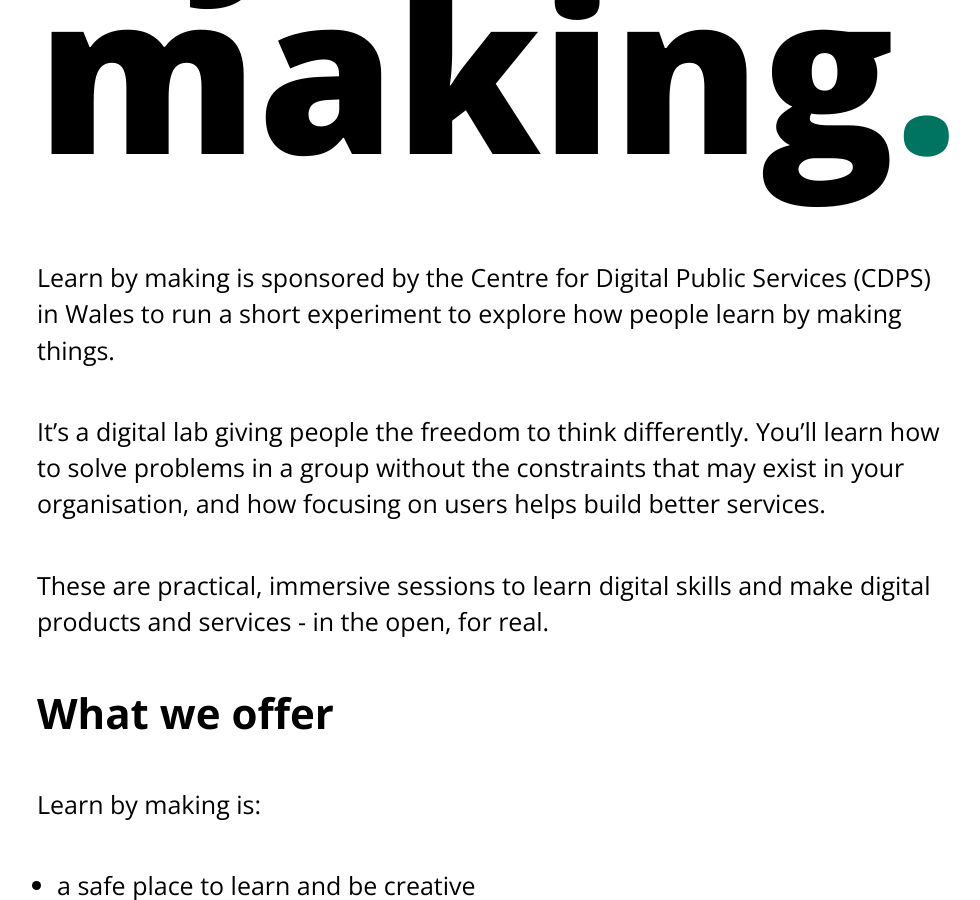
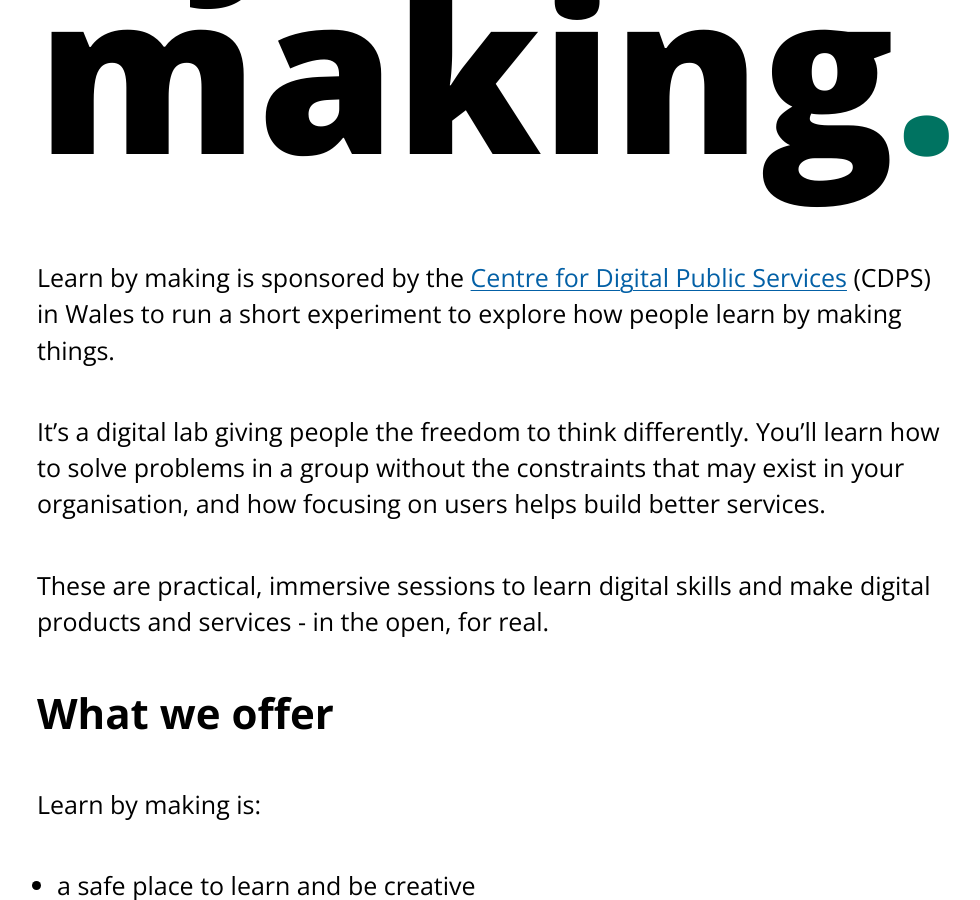
Before and after one commit to learnbymakingwales/learnbymakingwales.github.io, a Jekyll site: the page built from en/index.md, in a window 1280 px wide and 900 px high, scrolled down 528 px. Shown: the whole window, without its empty margins (8-988 px from the left). Built offline with Jekyll 4.4.1, drawn with Linux system fonts in a browser that asks for light colours; part of the change alters nothing that is shown.

```diff
--- a/en/index.md
+++ b/en/index.md
@@ -5,7 +5,7 @@ ref: index
 hidetitle: True
 ---
 
-Learn by making is sponsored by the Centre for Digital Public Services (CDPS) in Wales to run a short experiment to explore how people learn by making things.
+Learn by making is sponsored by the [Centre for Digital Public Services](https://digitalpublicservices.gov.wales) (CDPS) in Wales to run a short experiment to explore how people learn by making things.
 
 It’s a digital lab giving people the freedom to think differently. You’ll learn how to solve problems in a group without the constraints that may exist in your organisation, and how focusing on users helps build better services.
 
```
